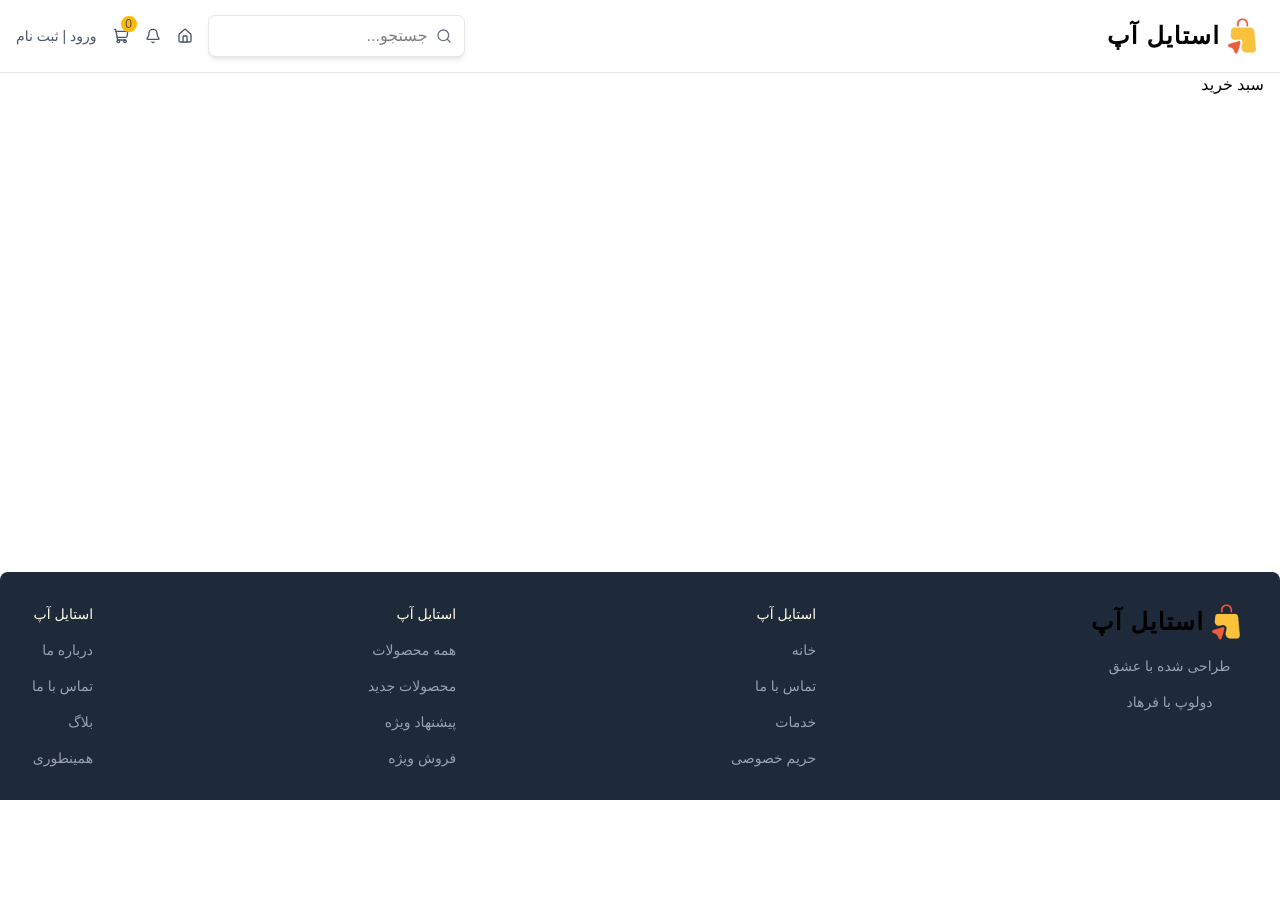
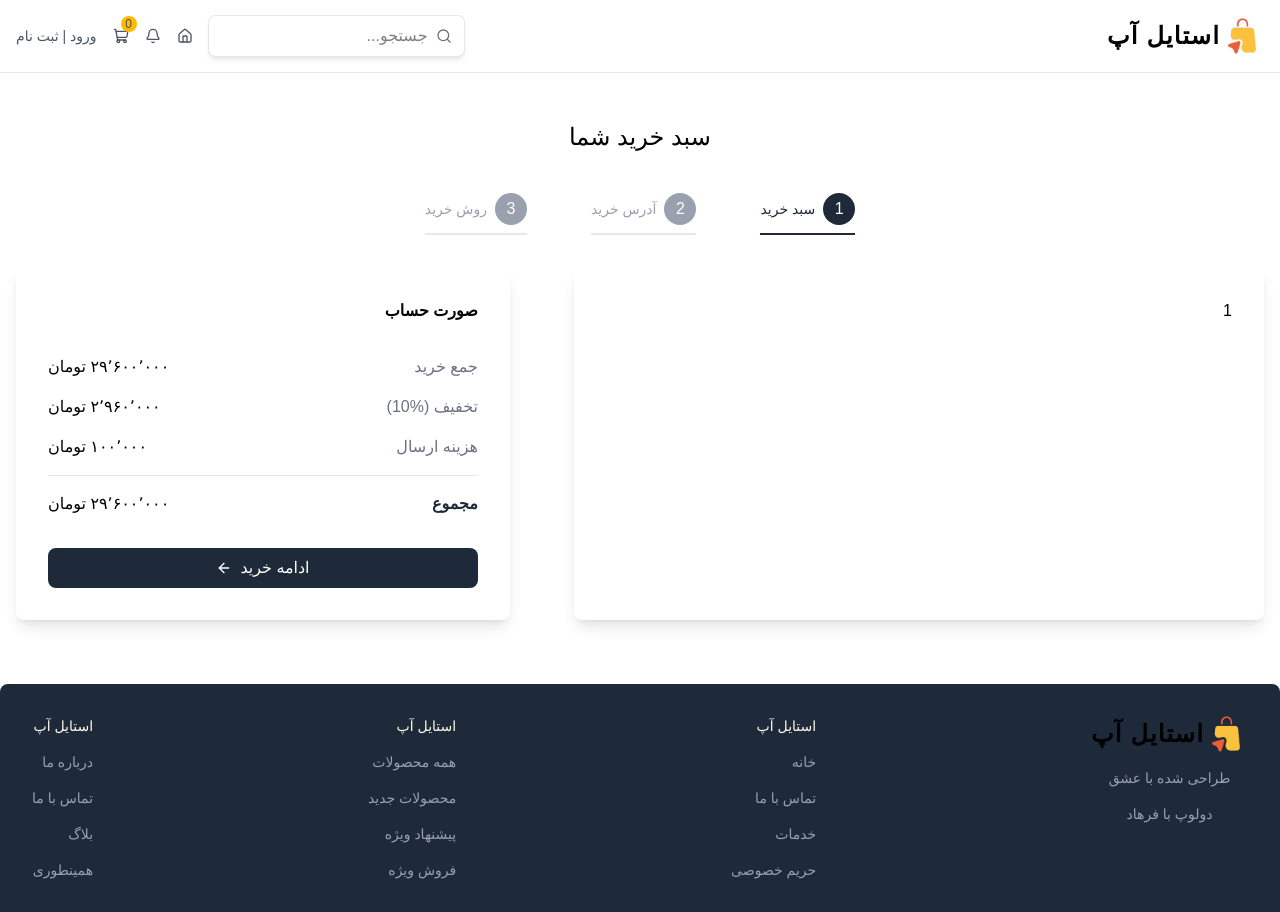
Before and after one commit to farhad-ahmadi-04/styleup, a Next.js app in the folder client/: page /cart in a window 1280 px wide. Before the commit the page ends 800 px from the top, so only its background shows below. Built offline with nearby package versions, Linux system fonts and the light colour scheme; a web font is replaced by a local one.

Commit message:
feat: enhance CartPage with localized titles and detailed cart summary

```diff
--- a/client/src/app/cart/page.tsx
+++ b/client/src/app/cart/page.tsx
@@ -2,19 +2,21 @@
 
 import { CartItemType } from "@/types";
 import Container from "../components/container";
+import { useRouter, useSearchParams } from "next/navigation";
+import { ArrowLeft } from "lucide-react";
 
 const steps = [
   {
     id: 1,
-    title: "shopping cart",
+    title: "سبد خرید",
   },
   {
     id: 2,
-    title: "shopping address",
+    title: "آدرس خرید",
   },
   {
     id: 3,
-    title: "shopping method",
+    title: "روش خرید",
   },
 ];
 
@@ -38,13 +40,177 @@ const cartItems: CartItemType[] = [
     selectedSize: "xl",
     selectedColor: "black",
   },
+  {
+    id: 1,
+    name: "تیشرت آدیداس CoreFit",
+    shortDescription:
+      "تیشرتی راحت و سبک با طراحی مدرن، مناسب استفاده روزمره و ورزشی.",
+    description:
+      "تیشرت آدیداس CoreFit با طراحی ساده و کاربردی، مناسب برای استفاده روزمره و فعالیت‌های ورزشی. پارچه نرم و راحت آن آزادی حرکت مناسبی فراهم می‌کند.",
+    price: 3700000,
+    sizes: ["s", "m", "l", "xl", "xxl"],
+    colors: ["gray", "purple", "green"],
+    images: {
+      gray: "/products/1g.png",
+      purple: "/products/1p.png",
+      green: "/products/1gr.png",
+    },
+    quantity: 1,
+    selectedSize: "l",
+    selectedColor: "gray",
+  },
+  {
+    id: 2,
+    name: "زیپ گرم پوما Ultra Warm",
+    shortDescription:
+      "لباسی گرم و راحت با طراحی زیپ‌دار، مناسب روزهای سرد و استفاده روزمره.",
+    description:
+      "زیپ پوما Ultra Warm با طراحی گرم و کاربردی، انتخابی مناسب برای روزهای سرد. طراحی زیپ‌دار و راحت آن برای استفاده روزمره و فعالیت‌های بیرون از خانه مناسب است.",
+    price: 3700000,
+    sizes: ["s", "m", "l", "xl"],
+    colors: ["gray", "green"],
+    images: { gray: "/products/2g.png", green: "/products/2gr.png" },
+    quantity: 1,
+    selectedSize: "xl",
+    selectedColor: "gray",
+  },
+  {
+    id: 3,
+    name: "پولوشرت Nike Air Essentials",
+    shortDescription:
+      "پولوشرتی راحت و سبک با طراحی مینیمال، مناسب استفاده روزمره.",
+    description:
+      "پولوشرت Nike Air Essentials با طراحی مینیمال و راحت، برای استفاده روزمره و فعالیت‌های سبک انتخابی مناسب است. طراحی ساده آن به‌راحتی با استایل‌های مختلف هماهنگ می‌شود.",
+    price: 3700000,
+    sizes: ["s", "m", "l"],
+    colors: ["green", "blue", "black"],
+    images: {
+      green: "/products/3gr.png",
+      blue: "/products/3b.png",
+      black: "/products/3bl.png",
+    },
+    quantity: 1,
+    selectedSize: "m",
+    selectedColor: "green",
+  },
+  {
+    id: 4,
+    name: "تیشرت Nike Dri Flex",
+    shortDescription:
+      "تیشرتی سبک و راحت با طراحی اسپرت، مناسب استفاده روزمره و ورزشی.",
+    description:
+      "تیشرت Nike Dri Flex با طراحی اسپرت و سبک، برای فعالیت‌های روزمره و ورزشی مناسب است. فرم راحت آن آزادی حرکت خوبی در طول روز فراهم می‌کند.",
+    price: 3700000,
+    sizes: ["s", "m", "l"],
+    colors: ["white", "pink"],
+    images: { white: "/products/4w.png", pink: "/products/4p.png" },
+    quantity: 3,
+    selectedSize: "m",
+    selectedColor: "white",
+  },
 ];
 
 function CartPage() {
+  const searchparams = useSearchParams();
+  const routed = useRouter();
+
+  const activeStep = parseInt(searchparams.get("step") || "1");
+
   return (
     <section>
       <Container>
-        <p>سبد خرید</p>
+        <div className="flex flex-col gap-8 items-center justify-center mt-12">
+          {/* title */}
+          <h1 className="font-kaghaz text-2xl font-medium">سبد خرید شما</h1>
+          {/* steps */}
+          <div className="flex flex-col lg:flex-row items-center gap-8 lg:gap-16">
+            {steps.map((step) => (
+              <div
+                className={`flex items-center gap-2 border-b-2 py-2 ${step.id === activeStep ? "border-gray-800" : "border-gray-200"}`}
+                key={step.id}
+              >
+                <div
+                  className={`w-6 h-6 rounded-full text-white p-4 flex items-center justify-center ${step.id === activeStep ? "bg-gray-800" : "bg-gray-400"}`}
+                >
+                  {step.id}
+                </div>
+                <span
+                  className={`text-sm font-medium  ${step.id === activeStep ? "text-gray-800" : "text-gray-400"}`}
+                >
+                  {step.title}
+                </span>
+              </div>
+            ))}
+          </div>
+          {/* steps & details */}
+          <div className="w-full flex flex-col lg:flex-row gap-16">
+            {/* steps */}
+            <div className="w-full lg:w-7/12 shadow-lg vorder-1 vorder-gray-100 p-8 rounded-lg flex felx-col gap-8">
+              1
+            </div>
+            {/* d etails */}
+            <div className="w-full lg:w-5/12 shadow-lg vorder-1 vorder-gray-100 p-8 rounded-lg flex flex-col gap-8">
+              <h2 className="font-semibold">صورت حساب</h2>
+              <div className="flex flex-col gap-4">
+                <div className="flex justify-between">
+                  <p className="text-gray-500">جمع خرید</p>
+                  <p className="font-medium">
+                    {cartItems
+                      .reduce(
+                        (acc, item) => acc + item.price * item.quantity,
+                        0,
+                      )
+                      .toLocaleString("fa-IR")}{" "}
+                    تومان
+                  </p>
+                </div>
+                <div className="flex justify-between">
+                  <p className="text-gray-500"> تخفیف (%10)</p>
+                  <p className="font-medium">
+                    {(
+                      (cartItems.reduce(
+                        (acc, item) => acc + item.price * item.quantity,
+                        0,
+                      ) *
+                        10) /
+                      100
+                    ).toLocaleString("fa-IR")}{" "}
+                    تومان
+                  </p>
+                </div>
+                <div className="flex justify-between">
+                  <p className="text-gray-500">هزینه ارسال</p>
+                  <p className="font-medium">
+                    {(100000).toLocaleString("fa-IR")} تومان
+                  </p>
+                </div>
+
+                <hr className="border-gray-200" />
+                <div className="flex justify-between">
+                  <p className="text-gray-800 font-semibold">مجموع</p>
+                  <p className="font-medium">
+                    {cartItems
+                      .reduce(
+                        (acc, item) => acc + item.price * item.quantity,
+                        0,
+                      )
+                      .toLocaleString("fa-IR")}{" "}
+                    تومان
+                  </p>
+                </div>
+              </div>
+              {activeStep === 1 && (
+                <button
+                  onClick={() => routed.push("/cart?step=2", { scroll: false })}
+                  className="w-full bg-gray-800 hover:bg-gray-900 transition-all duration-300 text-white p-2 rounded-lg cursor-pointer flex items-center justify-center gap-2"
+                >
+                  ادامه خرید
+                  <ArrowLeft className="w-4 h-4" />
+                </button>
+              )}
+            </div>
+          </div>
+        </div>
       </Container>
     </section>
   );
```
